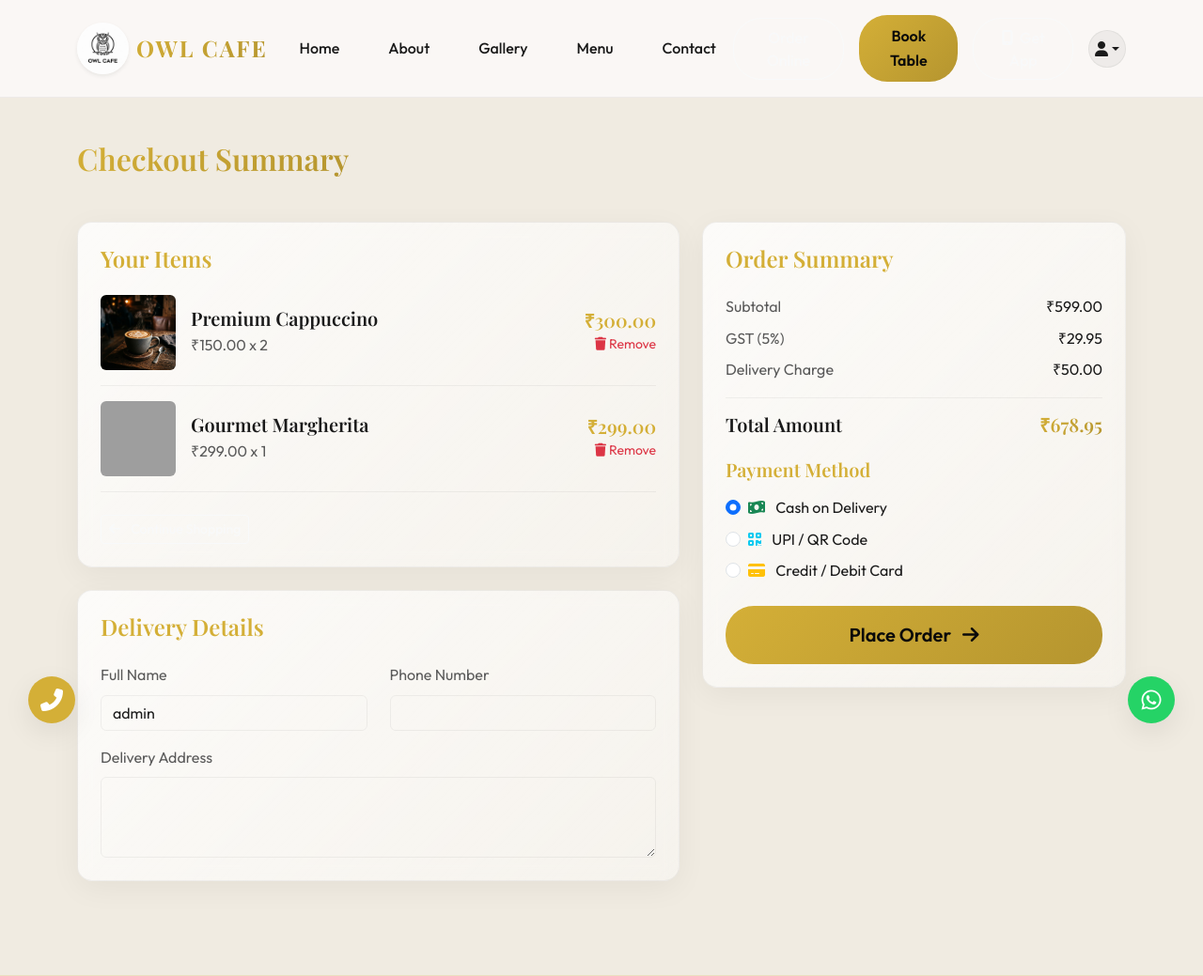
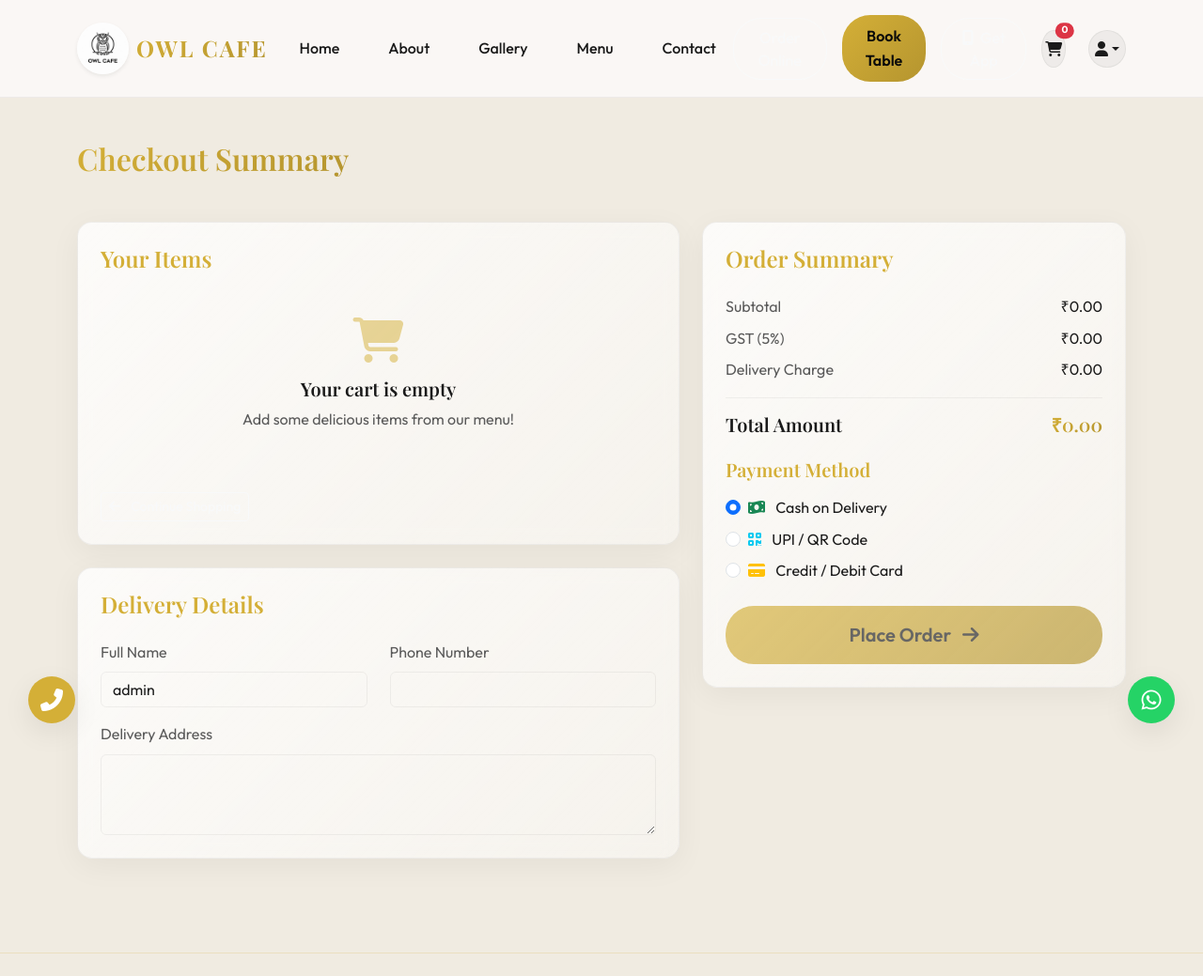
Before and after one commit to devparashar282/owl-cafe-site, a PHP site: page /Cafe/order.php in a window 1280 px wide. Shown: the top 1039 px of the page at 94% size. Run offline with PHP 8.4, Linux system fonts and the light colour scheme; a user stored in the database is signed in; some web fonts are replaced; grey boxes are pictures that could not be loaded.

Commit message:
Implement fully functional shopping cart and checkout

```diff
--- a/includes/header.php
+++ b/includes/header.php
@@ -1,6 +1,18 @@
 <?php
-// Base URL for absolute paths
-$base_url = '/Cafe/';
+// Base URL is initialized in includes/db.php for both local and Vercel hosting.
+if (!isset($base_url)) {
+    $base_url = '/';
+}
+
+$cart_count = 0;
+if (session_status() === PHP_SESSION_NONE) {
+    session_start();
+}
+if (isset($_SESSION['cart'])) {
+    foreach($_SESSION['cart'] as $item) {
+        $cart_count += $item['quantity'];
+    }
+}
 ?>
 <!DOCTYPE html>
 <html lang="en">
@@ -98,6 +110,13 @@ $base_url = '/Cafe/';
                     <a href="<?= $base_url ?>booking.php" class="btn-premium d-none d-sm-block" style="padding: 10px 20px;">Book Table</a>
                     <button class="btn btn-outline-light installAppBtn" style="border-radius: 30px; padding: 8px 20px;"><i class="fas fa-mobile-alt me-1"></i> Get App</button>
 
+                    <a href="<?= $base_url ?>order.php" class="btn-icon position-relative text-decoration-none me-2" title="Cart">
+                        <i class="fas fa-shopping-cart"></i>
+                        <span class="position-absolute top-0 start-100 translate-middle badge rounded-pill bg-danger" id="cart-badge" style="font-size: 0.65rem;">
+                            <?= $cart_count ?? 0 ?>
+                        </span>
+                    </a>
+
                     <?php if(isset($_SESSION['user_id'])): ?>
                         <div class="dropdown">
                             <button class="btn-icon dropdown-toggle" type="button" data-bs-toggle="dropdown">
--- a/order.php
+++ b/order.php
@@ -8,19 +8,16 @@ if(!isset($_SESSION['user_id'])) {
     exit;
 }
 
-// Simulated Cart Items (In a real app, this would be fetched from session or a cart table)
-$cart_items = [
-    ['id' => 1, 'name' => 'Premium Cappuccino', 'price' => 150.00, 'quantity' => 2, 'image' => 'premium_coffee_1783449279091.png'],
-    ['id' => 2, 'name' => 'Gourmet Margherita', 'price' => 299.00, 'quantity' => 1, 'image' => 'premium_pizza_1783449289588.png']
-];
+// Fetch Cart Items from session
+$cart_items = isset($_SESSION['cart']) ? $_SESSION['cart'] : [];
 
 $subtotal = 0;
 foreach($cart_items as $item) {
     $subtotal += ($item['price'] * $item['quantity']);
 }
 $gst = $subtotal * 0.05; // 5% GST
-$delivery = 50.00;
-$total = $subtotal + $gst + $delivery;
+$delivery = $subtotal > 0 ? 50.00 : 0.00; // Only charge delivery if there are items
+$total = $subtotal > 0 ? ($subtotal + $gst + $delivery) : 0;
 ?>
 
 <section class="section-padding theme-bg-sec" style="padding-top: 150px; min-height: 100vh;">
@@ -34,6 +31,13 @@ $total = $subtotal + $gst + $delivery;
                     <div class="glass-card p-4 mb-4">
                         <h4 class="mb-4 text-golden">Your Items</h4>
 
+                        <?php if(empty($cart_items)): ?>
+                            <div class="text-center py-4">
+                                <i class="fas fa-shopping-cart fa-3x text-golden opacity-50 mb-3"></i>
+                                <h5 class="theme-text">Your cart is empty</h5>
+                                <p class="theme-text-muted">Add some delicious items from our menu!</p>
+                            </div>
+                        <?php else: ?>
                             <?php foreach($cart_items as $item): ?>
                             <div class="d-flex align-items-center mb-3 pb-3 border-bottom theme-border">
                                 <img src="<?= $base_url ?>assets/images/<?= $item['image'] ?>" alt="<?= $item['name'] ?>" class="rounded" style="width: 80px; height: 80px; object-fit: cover;">
@@ -43,10 +47,11 @@ $total = $subtotal + $gst + $delivery;
                                 </div>
                                 <div class="text-end">
                                     <h5 class="text-golden mb-0">₹<?= number_format($item['price'] * $item['quantity'], 2) ?></h5>
-                                <a href="#" class="text-danger small"><i class="fas fa-trash"></i> Remove</a>
+                                    <a href="#" class="text-danger small remove-from-cart" data-id="<?= $item['id'] ?>"><i class="fas fa-trash"></i> Remove</a>
                                 </div>
                             </div>
                             <?php endforeach; ?>
+                        <?php endif; ?>
 
                         <div class="mt-4">
                             <a href="<?= $base_url ?>menu.php" class="btn btn-outline-light btn-sm"><i class="fas fa-arrow-left me-2"></i> Continue Shopping</a>
@@ -126,7 +131,7 @@ $total = $subtotal + $gst + $delivery;
                             </div>
                         </div>
 
-                        <button type="submit" class="btn btn-premium w-100 py-3 fs-5">Place Order <i class="fas fa-arrow-right ms-2"></i></button>
+                        <button type="submit" class="btn btn-premium w-100 py-3 fs-5" <?= $total > 0 ? '' : 'disabled' ?>>Place Order <i class="fas fa-arrow-right ms-2"></i></button>
                     </div>
                 </div>
             </div>
@@ -134,4 +139,42 @@ $total = $subtotal + $gst + $delivery;
     </div>
 </section>
 
+<script>
+document.addEventListener('DOMContentLoaded', () => {
+    const removeBtns = document.querySelectorAll('.remove-from-cart');
+    removeBtns.forEach(btn => {
+        btn.addEventListener('click', function(e) {
+            e.preventDefault();
+            const itemId = this.getAttribute('data-id');
+            const row = this.closest('.d-flex');
+
+            // Show loading
+            this.innerHTML = '<i class="fas fa-spinner fa-spin"></i> Removing';
+
+            const formData = new FormData();
+            formData.append('menu_id', itemId);
+
+            fetch('php/remove_from_cart.php', {
+                method: 'POST',
+                body: formData
+            })
+            .then(res => res.json())
+            .then(data => {
+                if(data.success) {
+                    window.location.reload();
+                } else {
+                    alert(data.message || 'Error removing item');
+                    this.innerHTML = '<i class="fas fa-trash"></i> Remove';
+                }
+            })
+            .catch(err => {
+                console.error(err);
+                alert('An error occurred');
+                this.innerHTML = '<i class="fas fa-trash"></i> Remove';
+            });
+        });
+    });
+});
+</script>
+
 <?php require_once 'includes/footer.php'; ?>
```
Also changed, not shown: menu.php (+42 -17 lines), php/add_to_cart.php (added, +47 -0 lines), php/process_order.php (+11 -4 lines), php/remove_from_cart.php (added, +23 -0 lines). Lines whose indentation alone changed are shown as unchanged.
